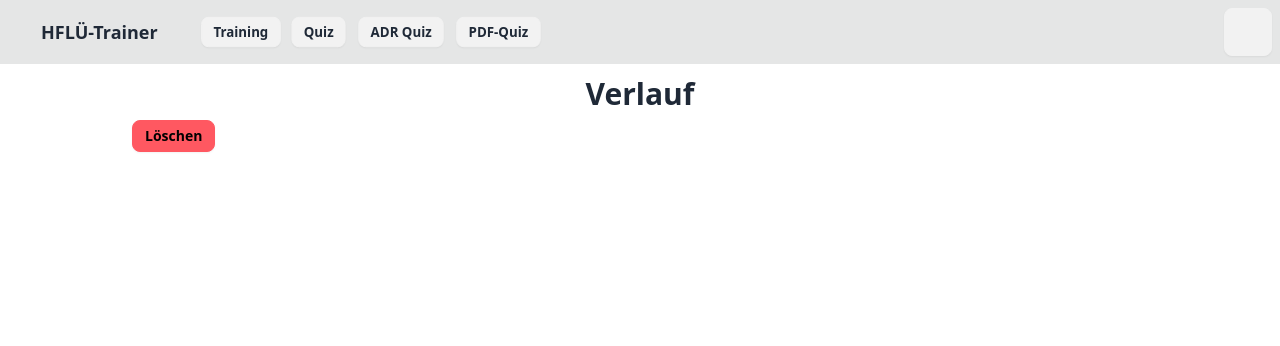
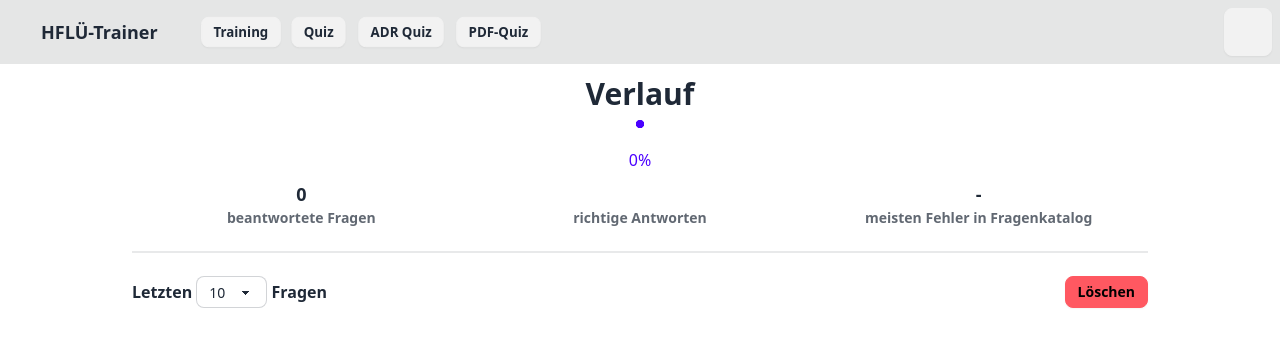
Before and after one commit to theTCA/fwhe-quiz, a SvelteKit app: page /history in a window 1280 px wide. Shown: the top 346 px of the page. Built offline with nearby package versions, Linux system fonts and the light colour scheme; some icons are missing.

Commit message:
Added: details in history

```diff
--- a/src/lib/stores.js
+++ b/src/lib/stores.js
@@ -30,4 +30,4 @@ export const quizQuestions = writable(getStored("quizQuestions", []).map((/** @t
 quizQuestions.subscribe(val => putStore("quizQuestions", val.map((/** @type {{ id: number; }} */ q) => q.id)));
 
 export const quizHistory = writable(getStored("quizHistory", []).map((/**@type {{id: number, answer: string, date:Date}} */ e) => ({question: flattendQuestions.find(q => q.id === e.id), answer: e.answer, date: new Date(e.date)})));
-quizHistory.subscribe(val => putStore("quizHistory", val.map(( /** @type {{ question: import("$lib/types").Question; answer: any; date: any; }} */ h) => ({id: h.question.id, answer: h.answer, date: h.date}))));
+quizHistory.subscribe(val => putStore("quizHistory", val.map(( /** @type {import("$lib/types").QuizHistory} */ h) => ({id: h.question.id, answer: h.answer, date: h.date}))));
--- a/src/routes/history/+page.svelte
+++ b/src/routes/history/+page.svelte
@@ -1,13 +1,88 @@
 <script>
     import QuizHistory from "$lib/components/QuizHistory.svelte";
     import {quizHistory} from "$lib/stores";
+
+    $: historyRange = 10;
+    $: correctQuestions = $quizHistory.reduce(reduceCorrectQuestions, 0);
+    $: correctQuestionsProgress = $quizHistory.length > 0 ? Math.round((correctQuestions / $quizHistory.length) * 100) : 0;
+    $: historyAsCatalogues = $quizHistory.reduce(reduceCatalogues, {});
+    $: worstCatalog = Object.keys(historyAsCatalogues).reduce((acc, c) => {
+        let ratio = historyAsCatalogues[c].incorrect / $quizHistory.length;
+        return ratio > acc.ratio ? {ratio: ratio, catalog: c} : acc;
+    }, {ratio: 0, catalog: "-"});
+
+    /**
+     * @param {number} acc
+     * @param {import("$lib/types").QuizHistory} history
+     */
+    function reduceCorrectQuestions(acc, history) {
+        let correctChoice = history.question.choices.find((/** @type {{text:string, answer: boolean; }} */ c) => c.answer);
+        if(correctChoice) {
+            return correctChoice.text === history.answer ? acc + 1 : acc;
+        }
+        return acc;
+    }
+
+    /**
+     * @param {any} acc
+     * @param {import("$lib/types").QuizHistory} history
+     */
+    function reduceCatalogues(acc, history) {
+        let catalog = history.question.catalog;
+        let correctChoice = history.question.choices.find((/** @type {{text:string, answer: boolean; }} */ c) => c.answer);
+        if(catalog && correctChoice) {
+            if(catalog in acc) {
+                correctChoice.text === history.answer ? acc[catalog].correct += 1 : acc[catalog].incorrect += 1;
+            } else {
+                acc[catalog] = {correct: 0, incorrect: 0};
+                correctChoice.text === history.answer ? acc[catalog].correct += 1 : acc[catalog].incorrect += 1;
+            }
+        }
+        return acc;
+    }
 </script>
 
 <div>
     <h1 class="text-3xl text-center font-semibold mb-2">Verlauf</h1>
-    <button class="btn btn-error btn-sm" on:click={() => $quizHistory = []}>Löschen</button>
-    <div>
-        {#each $quizHistory.slice(0, 10) as history}
+    <div class="mb-4 grid grid-cols-1 lg:grid-cols-3 items-end">
+        <div>
+            <div class="text-lg font-bold text-center">
+                {$quizHistory.length}
+            </div>
+            <h3 class="text-sm font-semibold text-center opacity-70">beantwortete Fragen</h3>
+        </div>
+        <div class="inline-flex flex-col gap-2">
+            <div class="radial-progress self-center text-primary" style={`--value:${correctQuestionsProgress};`} role="progressbar">
+                {`${correctQuestionsProgress}%`}
+            </div>
+            <h3 class="text-sm font-semibold text-center opacity-70">richtige Antworten</h3>
+        </div>
+        <div class="">
+            <div class="text-lg font-bold text-center">
+                {worstCatalog.catalog}
+                {#if worstCatalog.catalog !== "-"}
+                {`(${historyAsCatalogues[worstCatalog.catalog].incorrect})`}
+                {/if}
+            </div>
+            <h3 class="text-sm font-semibold text-center opacity-70">meisten Fehler in Fragenkatalog</h3>
+        </div>
+    </div>
+    <div class="divider"></div>
+    <div class="flex justify-between mb-2">
+        <div>
+            <span class="font-bold"> Letzten </span>
+            <select class="select select-bordered select-sm" bind:value={historyRange}>
+                <option value={10}>10</option>
+                <option value={20}>20</option>
+                <option value={50}>50</option>
+                <option value={$quizHistory.length}>Alle</option>
+            </select>
+            <span class="font-bold"> Fragen</span>
+        </div>
+        <button class="btn btn-error btn-sm" on:click={() => $quizHistory = []}>Löschen</button>
+    </div>
+    <div class="flex flex-col gap-1">
+        {#each $quizHistory.slice(0, historyRange) as history}
         <QuizHistory {history} />
         {/each}
     </div>
```
Also changed, not shown: src/lib/types.js (+7 -0 lines).
